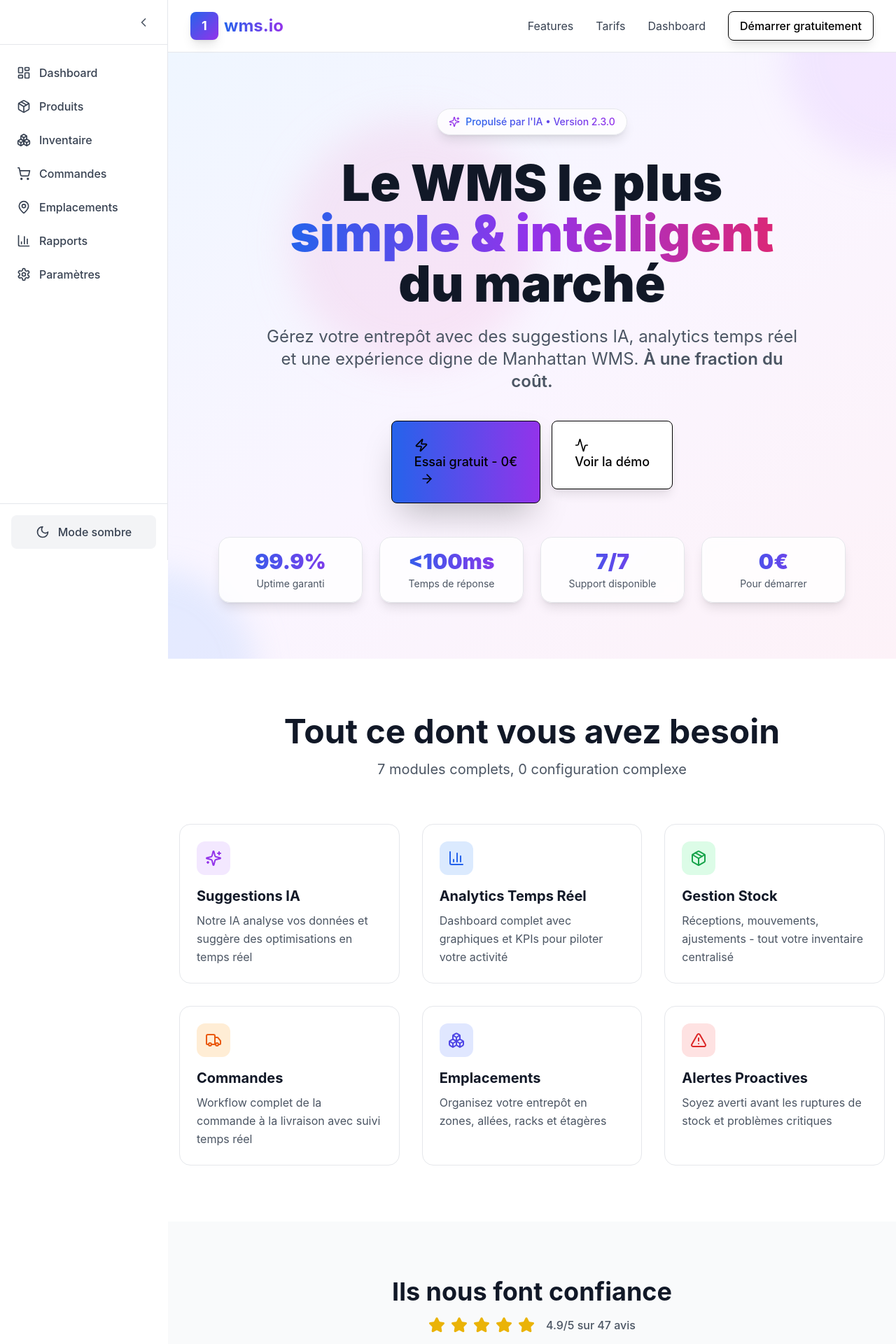
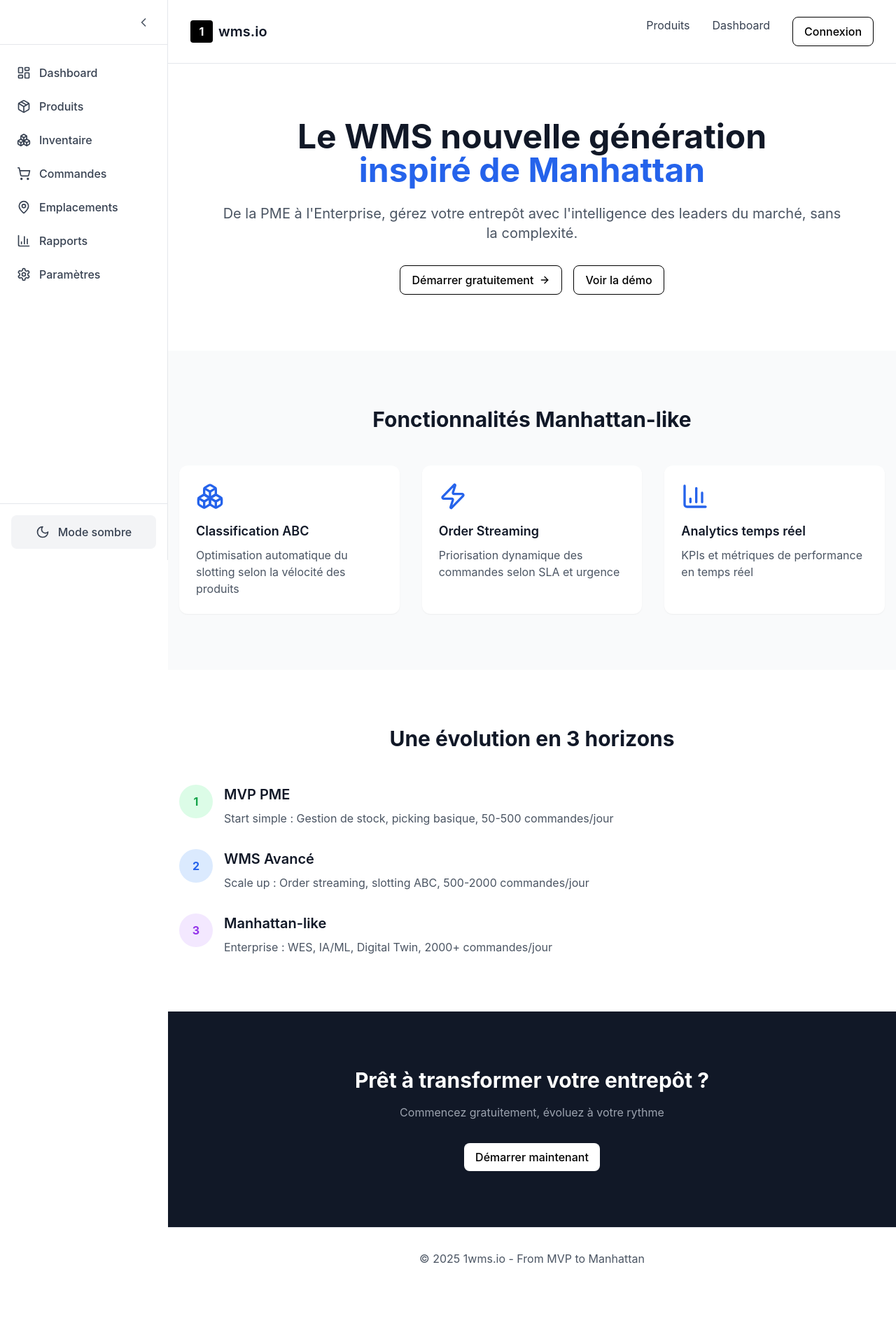
Before and after one commit to YAMROUCHE/wmsforge-v2, a React (Vite) app: page / in a window 1280 px wide. Shown: the top 1920 px of the page at 70% size. After the commit the page ends 1842 px from the top, so only its background shows below. Built offline with nearby package versions, Linux system fonts and the light colour scheme.

Commit message:
revert: revenir à l'ancienne Landing Page
Annulation de la Landing Page premium - retour à la version précédente
qui était plus simple et préférée.

```diff
--- a/src/pages/Landing.tsx
+++ b/src/pages/Landing.tsx
@@ -1,117 +1,30 @@
 import React from 'react';
 import { Link } from 'react-router-dom';
-import {
-  Package,
-  ArrowRight,
-  BarChart3,
-  Boxes,
-  Truck,
-  Zap,
-  Sparkles,
-  TrendingUp,
-  Shield,
-  Clock,
-  Smartphone,
-  CheckCircle,
-  Star,
-  Users,
-  AlertTriangle,
-  Activity
-} from 'lucide-react';
+import { Package, ArrowRight, BarChart3, Boxes, Truck, Users, Zap } from 'lucide-react';
 import { Button } from '../components/ui/Button';
 
 export default function Landing() {
-  const features = [
-    {
-      icon: Sparkles,
-      title: 'Suggestions IA',
-      description: 'Notre IA analyse vos données et suggère des optimisations en temps réel',
-      color: 'text-purple-600 bg-purple-100'
-    },
-    {
-      icon: BarChart3,
-      title: 'Analytics Temps Réel',
-      description: 'Dashboard complet avec graphiques et KPIs pour piloter votre activité',
-      color: 'text-blue-600 bg-blue-100'
-    },
-    {
-      icon: Package,
-      title: 'Gestion Stock',
-      description: 'Réceptions, mouvements, ajustements - tout votre inventaire centralisé',
-      color: 'text-green-600 bg-green-100'
-    },
-    {
-      icon: Truck,
-      title: 'Commandes',
-      description: 'Workflow complet de la commande à la livraison avec suivi temps réel',
-      color: 'text-orange-600 bg-orange-100'
-    },
-    {
-      icon: Boxes,
-      title: 'Emplacements',
-      description: 'Organisez votre entrepôt en zones, allées, racks et étagères',
-      color: 'text-indigo-600 bg-indigo-100'
-    },
-    {
-      icon: AlertTriangle,
-      title: 'Alertes Proactives',
-      description: 'Soyez averti avant les ruptures de stock et problèmes critiques',
-      color: 'text-red-600 bg-red-100'
-    }
-  ];
-
-  const stats = [
-    { value: '99.9%', label: 'Uptime garanti' },
-    { value: '<100ms', label: 'Temps de réponse' },
-    { value: '7/7', label: 'Support disponible' },
-    { value: '0€', label: 'Pour démarrer' }
-  ];
-
-  const testimonials = [
-    {
-      name: 'Sophie Martin',
-      role: 'Responsable Logistique',
-      company: 'LogiPro',
-      content: 'Nous avons réduit nos erreurs de stock de 85% en 3 mois. L\'IA nous alerte avant même qu\'un problème survienne.',
-      rating: 5
-    },
-    {
-      name: 'Thomas Dubois',
-      role: 'CEO',
-      company: 'StockExpress',
-      content: 'Simple, rapide et efficace. Exactement ce qu\'on cherchait pour digitaliser notre entrepôt sans se ruiner.',
-      rating: 5
-    }
-  ];
-
   return (
     <div className="min-h-screen bg-white">
       {/* Header */}
-      <header className="sticky top-0 z-50 bg-white/80 backdrop-blur-lg border-b border-gray-200">
+      <header className="border-b border-gray-200">
         <div className="max-w-7xl mx-auto px-4 sm:px-6 lg:px-8">
-          <div className="flex justify-between items-center py-4">
-            <div className="flex items-center gap-2">
-              <div className="w-10 h-10 bg-gradient-to-br from-blue-600 to-purple-600 rounded-lg flex items-center justify-center shadow-lg">
-                <span className="text-white font-bold text-lg">1</span>
+          <div className="flex justify-between items-center py-6">
+            <div className="flex items-center">
+              <div className="w-8 h-8 bg-black rounded flex items-center justify-center">
+                <span className="text-white font-bold">1</span>
               </div>
-              <span className="text-2xl font-bold bg-gradient-to-r from-blue-600 to-purple-600 bg-clip-text text-transparent">
-                wms.io
-              </span>
+              <span className="ml-2 text-xl font-semibold">wms.io</span>
             </div>
-            <nav className="hidden md:flex items-center space-x-8">
-              <a href="#features" className="text-gray-700 hover:text-gray-900 transition-colors">
-                Features
-              </a>
-              <a href="#pricing" className="text-gray-700 hover:text-gray-900 transition-colors">
-                Tarifs
-              </a>
-              <Link to="/dashboard" className="text-gray-700 hover:text-gray-900 transition-colors">
+            <nav className="flex space-x-8">
+              <Link to="/products" className="text-gray-700 hover:text-gray-900">
+                Produits
+              </Link>
+              <Link to="/dashboard" className="text-gray-700 hover:text-gray-900">
                 Dashboard
               </Link>
               <Link to="/auth">
-                <Button className="shadow-lg hover:shadow-xl transition-all">
-                  Démarrer gratuitement
-                </Button>
+                <Button>Connexion</Button>
               </Link>
             </nav>
           </div>
@@ -119,221 +32,132 @@ export default function Landing() {
       </header>
 
       {/* Hero Section */}
-      <section className="relative overflow-hidden bg-gradient-to-br from-blue-50 via-purple-50 to-pink-50 py-20 px-4">
-        {/* Animated Background */}
-        <div className="absolute inset-0 overflow-hidden">
-          <div className="absolute -top-40 -right-40 w-80 h-80 bg-purple-300 rounded-full mix-blend-multiply filter blur-xl opacity-20 animate-blob"></div>
-          <div className="absolute -bottom-40 -left-40 w-80 h-80 bg-blue-300 rounded-full mix-blend-multiply filter blur-xl opacity-20 animate-blob animation-delay-2000"></div>
-          <div className="absolute top-40 left-40 w-80 h-80 bg-pink-300 rounded-full mix-blend-multiply filter blur-xl opacity-20 animate-blob animation-delay-4000"></div>
-        </div>
-
-        <div className="relative max-w-6xl mx-auto text-center">
-          {/* Badge */}
-          <div className="inline-flex items-center gap-2 px-4 py-2 bg-white/80 backdrop-blur-sm rounded-full border border-gray-200 mb-8 shadow-lg">
-            <Sparkles className="w-4 h-4 text-purple-600" />
-            <span className="text-sm font-medium bg-gradient-to-r from-blue-600 to-purple-600 bg-clip-text text-transparent">
-              Propulsé par l'IA • Version 2.3.0
-            </span>
-          </div>
-
-          <h1 className="text-6xl md:text-7xl font-black text-gray-900 mb-6 leading-tight">
-            Le WMS le plus
+      <section className="py-20 px-4">
+        <div className="max-w-4xl mx-auto text-center">
+          <h1 className="text-5xl font-bold text-gray-900 mb-6">
+            Le WMS nouvelle génération
             <br />
-            <span className="bg-gradient-to-r from-blue-600 via-purple-600 to-pink-600 bg-clip-text text-transparent">
-              simple & intelligent
-            </span>
-            <br />
-            du marché
+            <span className="text-blue-600">inspiré de Manhattan</span>
           </h1>
-
-          <p className="text-xl md:text-2xl text-gray-600 mb-10 max-w-3xl mx-auto leading-relaxed">
-            Gérez votre entrepôt avec des suggestions IA, analytics temps réel
-            et une expérience digne de Manhattan WMS. <span className="font-semibold">À une fraction du coût.</span>
+          <p className="text-xl text-gray-600 mb-8">
+            De la PME à l'Enterprise, gérez votre entrepôt avec l'intelligence
+            des leaders du marché, sans la complexité.
           </p>
-
-          <div className="flex flex-col sm:flex-row justify-center gap-4 mb-12">
+          <div className="flex justify-center space-x-4">
             <Link to="/auth">
-              <Button size="lg" className="shadow-2xl hover:shadow-3xl transition-all text-lg px-8 py-6 bg-gradient-to-r from-blue-600 to-purple-600 hover:from-blue-700 hover:to-purple-700">
-                <Zap className="w-5 h-5 mr-2" />
-                Essai gratuit - 0€
-                <ArrowRight className="w-5 h-5 ml-2" />
+              <Button size="lg" className="flex items-center gap-2">
+                Démarrer gratuitement
+                <ArrowRight className="w-4 h-4" />
               </Button>
             </Link>
-            <Link to="/dashboard">
-              <Button variant="secondary" size="lg" className="text-lg px-8 py-6 shadow-lg hover:shadow-xl transition-all">
-                <Activity className="w-5 h-5 mr-2" />
+            <Link to="/warehouse-dashboard">
+              <Button variant="secondary" size="lg">
                 Voir la démo
-              </Button>
-            </Link>
-          </div>
-
-          {/* Stats Bar */}
-          <div className="grid grid-cols-2 md:grid-cols-4 gap-6 max-w-4xl mx-auto">
-            {stats.map((stat, index) => (
-              <div key={index} className="bg-white/80 backdrop-blur-sm rounded-2xl p-4 shadow-lg border border-gray-200">
-                <div className="text-3xl font-black bg-gradient-to-r from-blue-600 to-purple-600 bg-clip-text text-transparent">
-                  {stat.value}
-                </div>
-                <div className="text-sm text-gray-600 mt-1">{stat.label}</div>
-              </div>
-            ))}
-          </div>
-        </div>
-      </section>
-
-      {/* Features Section */}
-      <section id="features" className="py-20 px-4 bg-white">
-        <div className="max-w-7xl mx-auto">
-          <div className="text-center mb-16">
-            <h2 className="text-4xl md:text-5xl font-bold text-gray-900 mb-4">
-              Tout ce dont vous avez besoin
-            </h2>
-            <p className="text-xl text-gray-600">
-              7 modules complets, 0 configuration complexe
-            </p>
-          </div>
-
-          <div className="grid md:grid-cols-2 lg:grid-cols-3 gap-8">
-            {features.map((feature, index) => (
-              <div
-                key={index}
-                className="group p-6 bg-white rounded-2xl border border-gray-200 hover:border-gray-300 hover:shadow-2xl transition-all duration-300 cursor-pointer"
-              >
-                <div className={`w-12 h-12 ${feature.color} rounded-xl flex items-center justify-center mb-4 group-hover:scale-110 transition-transform`}>
-                  <feature.icon className="w-6 h-6" />
-                </div>
-                <h3 className="text-xl font-bold text-gray-900 mb-2">{feature.title}</h3>
-                <p className="text-gray-600 leading-relaxed">{feature.description}</p>
-              </div>
-            ))}
-          </div>
-        </div>
-      </section>
-
-      {/* Social Proof Section */}
-      <section className="py-20 px-4 bg-gray-50">
-        <div className="max-w-6xl mx-auto">
-          <div className="text-center mb-16">
-            <h2 className="text-4xl font-bold text-gray-900 mb-4">
-              Ils nous font confiance
-            </h2>
-            <div className="flex items-center justify-center gap-2 text-yellow-500">
-              {[1, 2, 3, 4, 5].map((i) => (
-                <Star key={i} className="w-6 h-6 fill-current" />
-              ))}
-              <span className="ml-2 text-gray-600 font-medium">4.9/5 sur 47 avis</span>
-            </div>
-          </div>
-
-          <div className="grid md:grid-cols-2 gap-8">
-            {testimonials.map((testimonial, index) => (
-              <div
-                key={index}
-                className="bg-white p-8 rounded-2xl shadow-lg border border-gray-200 hover:shadow-2xl transition-all"
-              >
-                <div className="flex items-center gap-1 mb-4 text-yellow-500">
-                  {[...Array(testimonial.rating)].map((_, i) => (
-                    <Star key={i} className="w-5 h-5 fill-current" />
-                  ))}
-                </div>
-                <p className="text-gray-700 mb-6 text-lg leading-relaxed italic">
-                  "{testimonial.content}"
-                </p>
-                <div>
-                  <p className="font-bold text-gray-900">{testimonial.name}</p>
-                  <p className="text-sm text-gray-600">
-                    {testimonial.role} • {testimonial.company}
-                  </p>
-                </div>
-              </div>
-            ))}
-          </div>
-        </div>
-      </section>
-
-      {/* Pricing Section */}
-      <section id="pricing" className="py-20 px-4 bg-white">
-        <div className="max-w-4xl mx-auto text-center">
-          <h2 className="text-4xl md:text-5xl font-bold text-gray-900 mb-4">
-            Tarification simple et transparente
-          </h2>
-          <p className="text-xl text-gray-600 mb-12">
-            Commencez gratuitement, évoluez à votre rythme
-          </p>
-
-          <div className="bg-gradient-to-br from-blue-600 to-purple-600 rounded-3xl p-12 text-white shadow-2xl">
-            <div className="text-6xl font-black mb-4">0€</div>
-            <p className="text-2xl mb-8 opacity-90">Pour toujours • Sans limite</p>
-            <ul className="space-y-4 mb-8 text-left max-w-md mx-auto">
-              {[
-                'Tous les modules inclus',
-                'Suggestions IA illimitées',
-                'Analytics temps réel',
-                'Support par email',
-                'Mises à jour automatiques',
-                'Données sécurisées'
-              ].map((item, i) => (
-                <li key={i} className="flex items-center gap-3">
-                  <CheckCircle className="w-6 h-6 flex-shrink-0" />
-                  <span className="text-lg">{item}</span>
-                </li>
-              ))}
-            </ul>
-            <Link to="/auth">
-              <Button size="lg" className="bg-white text-blue-600 hover:bg-gray-100 shadow-xl text-lg px-8 py-6">
-                <Zap className="w-5 h-5 mr-2" />
-                Commencer maintenant
-                <ArrowRight className="w-5 h-5 ml-2" />
               </Button>
             </Link>
           </div>
         </div>
       </section>
 
-      {/* CTA Final */}
-      <section className="py-20 px-4 bg-gradient-to-r from-gray-900 to-gray-800 text-white">
-        <div className="max-w-4xl mx-auto text-center">
-          <h2 className="text-4xl md:text-5xl font-bold mb-6">
+      {/* Features Grid */}
+      <section className="py-20 bg-gray-50">
+        <div className="max-w-7xl mx-auto px-4">
+          <h2 className="text-3xl font-bold text-center mb-12">
+            Fonctionnalités Manhattan-like
+          </h2>
+          <div className="grid md:grid-cols-3 gap-8">
+            <div className="bg-white p-6 rounded-xl shadow-sm">
+              <Boxes className="w-10 h-10 text-blue-600 mb-4" />
+              <h3 className="text-lg font-semibold mb-2">Classification ABC</h3>
+              <p className="text-gray-600">
+                Optimisation automatique du slotting selon la vélocité des produits
+              </p>
+            </div>
+            <div className="bg-white p-6 rounded-xl shadow-sm">
+              <Zap className="w-10 h-10 text-blue-600 mb-4" />
+              <h3 className="text-lg font-semibold mb-2">Order Streaming</h3>
+              <p className="text-gray-600">
+                Priorisation dynamique des commandes selon SLA et urgence
+              </p>
+            </div>
+            <div className="bg-white p-6 rounded-xl shadow-sm">
+              <BarChart3 className="w-10 h-10 text-blue-600 mb-4" />
+              <h3 className="text-lg font-semibold mb-2">Analytics temps réel</h3>
+              <p className="text-gray-600">
+                KPIs et métriques de performance en temps réel
+              </p>
+            </div>
+          </div>
+        </div>
+      </section>
+
+      {/* 3 Horizons */}
+      <section className="py-20">
+        <div className="max-w-7xl mx-auto px-4">
+          <h2 className="text-3xl font-bold text-center mb-12">
+            Une évolution en 3 horizons
+          </h2>
+          <div className="space-y-8">
+            <div className="flex items-start space-x-4">
+              <div className="w-12 h-12 bg-green-100 text-green-600 rounded-full flex items-center justify-center font-bold">
+                1
+              </div>
+              <div>
+                <h3 className="text-xl font-semibold mb-2">MVP PME</h3>
+                <p className="text-gray-600">
+                  Start simple : Gestion de stock, picking basique, 50-500 commandes/jour
+                </p>
+              </div>
+            </div>
+            <div className="flex items-start space-x-4">
+              <div className="w-12 h-12 bg-blue-100 text-blue-600 rounded-full flex items-center justify-center font-bold">
+                2
+              </div>
+              <div>
+                <h3 className="text-xl font-semibold mb-2">WMS Avancé</h3>
+                <p className="text-gray-600">
+                  Scale up : Order streaming, slotting ABC, 500-2000 commandes/jour
+                </p>
+              </div>
+            </div>
+            <div className="flex items-start space-x-4">
+              <div className="w-12 h-12 bg-purple-100 text-purple-600 rounded-full flex items-center justify-center font-bold">
+                3
+              </div>
+              <div>
+                <h3 className="text-xl font-semibold mb-2">Manhattan-like</h3>
+                <p className="text-gray-600">
+                  Enterprise : WES, IA/ML, Digital Twin, 2000+ commandes/jour
+                </p>
+              </div>
+            </div>
+          </div>
+        </div>
+      </section>
+
+      {/* CTA Section */}
+      <section className="py-20 bg-gray-900">
+        <div className="max-w-4xl mx-auto text-center px-4">
+          <h2 className="text-3xl font-bold text-white mb-4">
             Prêt à transformer votre entrepôt ?
           </h2>
-          <p className="text-xl opacity-90 mb-8">
-            Rejoignez les entreprises qui optimisent déjà leur logistique avec 1wms.io
+          <p className="text-gray-400 mb-8">
+            Commencez gratuitement, évoluez à votre rythme
           </p>
           <Link to="/auth">
-            <Button size="lg" className="bg-white text-gray-900 hover:bg-gray-100 shadow-2xl text-lg px-8 py-6">
-              <Zap className="w-5 h-5 mr-2" />
-              Démarrer gratuitement
-              <ArrowRight className="w-5 h-5 ml-2" />
+            <Button size="lg" variant="primary" className="bg-white text-black hover:bg-gray-100">
+              Démarrer maintenant
             </Button>
           </Link>
         </div>
       </section>
 
       {/* Footer */}
-      <footer className="bg-white border-t border-gray-200 py-12 px-4">
-        <div className="max-w-7xl mx-auto text-center text-gray-600">
-          <p className="mb-2">© 2025 1wms.io - Propulsé par Cloudflare Workers & IA</p>
-          <p className="text-sm">Made with ❤️ by Claude Code</p>
+      <footer className="bg-white border-t border-gray-200 py-8">
+        <div className="max-w-7xl mx-auto px-4 text-center text-gray-600">
+          <p>© 2025 1wms.io - From MVP to Manhattan</p>
         </div>
       </footer>
-
-      <style>{`
-        @keyframes blob {
-          0% { transform: translate(0px, 0px) scale(1); }
-          33% { transform: translate(30px, -50px) scale(1.1); }
-          66% { transform: translate(-20px, 20px) scale(0.9); }
-          100% { transform: translate(0px, 0px) scale(1); }
-        }
-        .animate-blob {
-          animation: blob 7s infinite;
-        }
-        .animation-delay-2000 {
-          animation-delay: 2s;
-        }
-        .animation-delay-4000 {
-          animation-delay: 4s;
-        }
-      `}</style>
     </div>
   );
 }
```
